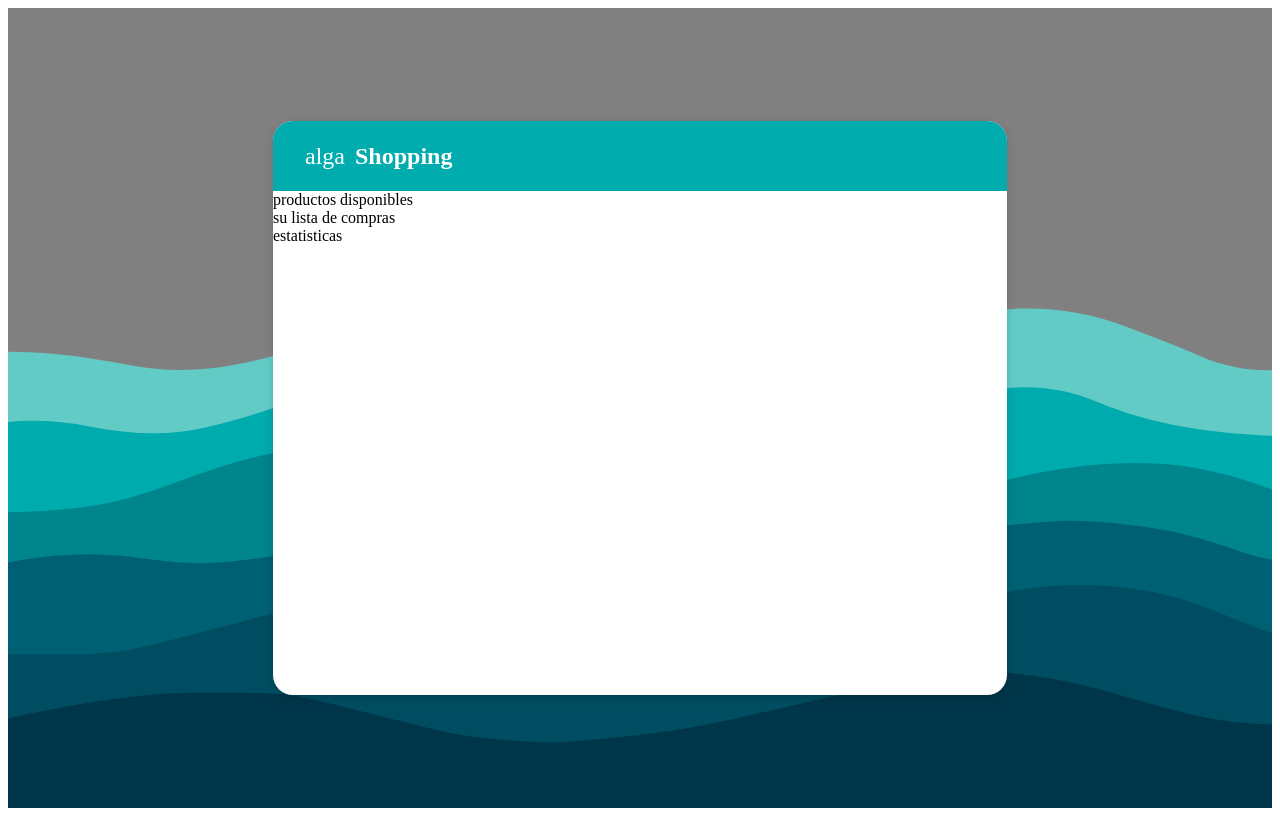
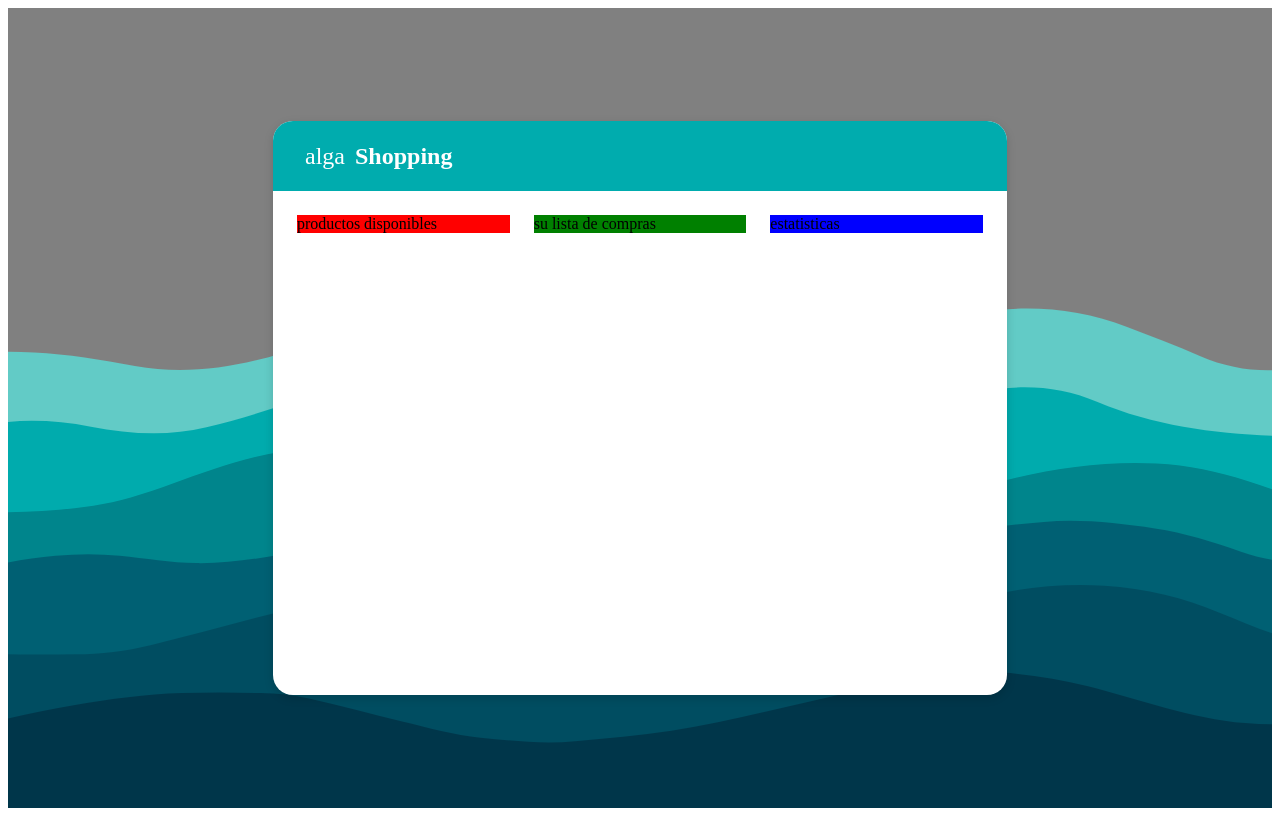
Before and after one commit to horquidia-lima/AlgaShop, a React (Create React App) app: page / in a window 1280 px wide. Built offline with nearby package versions, Linux system fonts and the light colour scheme.

Commit message:
add AppContainer colunas

```diff
--- a/src/components/App/App.jsx
+++ b/src/components/App/App.jsx
@@ -9,9 +9,13 @@ function App() {
       <Container>
         <AppHeader />
         <AppContainer
-          left={<div>productos disponibles</div>}
-          middle={<div>su lista de compras</div>}
-          right={<div>estatisticas</div>}
+          left={
+            <div style={{ backgroundColor: "red" }}>productos disponibles</div>
+          }
+          middle={
+            <div style={{ backgroundColor: "green" }}>su lista de compras</div>
+          }
+          right={<div style={{ backgroundColor: "blue" }}>estatisticas</div>}
         />
       </Container>
     </Wrapper>
--- a/src/components/AppContainer/AppContainer.jsx
+++ b/src/components/AppContainer/AppContainer.jsx
@@ -1,12 +1,12 @@
 import React from "react";
-
+import { Wrapper } from "./AppContainer.styles";
 function AppContainer({ left, middle, right }) {
   return (
-    <main>
+    <Wrapper>
       <div>{left}</div>
       <div>{middle}</div>
       <div>{right}</div>
-    </main>
+    </Wrapper>
   );
 }
 
--- a/src/components/AppContainer/AppContainer.styles.js
+++ b/src/components/AppContainer/AppContainer.styles.js
@@ -1,3 +1,9 @@
 import styled from "styled-components";
 
-export const Wrapper = styled.main``;
+export const Wrapper = styled.main`
+  display: grid;
+  grid-template-columns: repeat(3, 1fr);
+  grid-column-gap: 24px;
+
+  padding: 24px;
+`;
```
